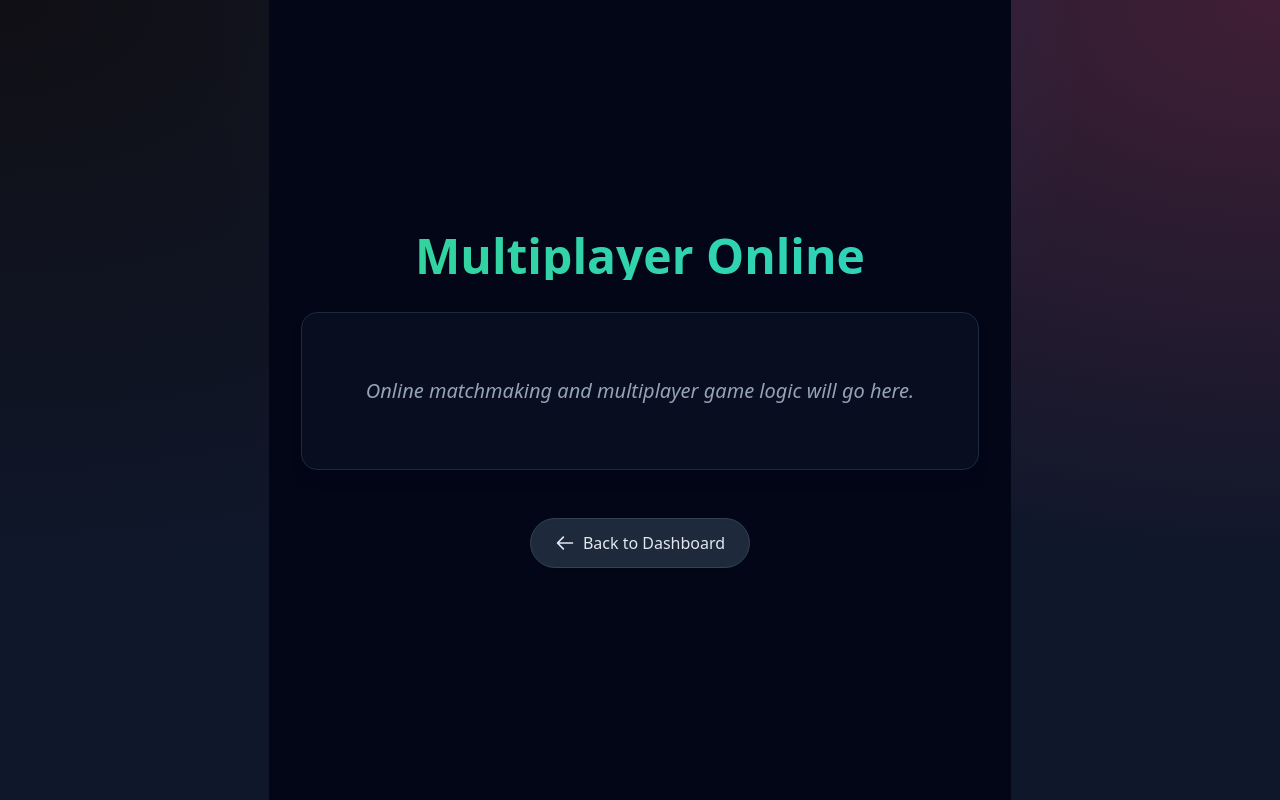
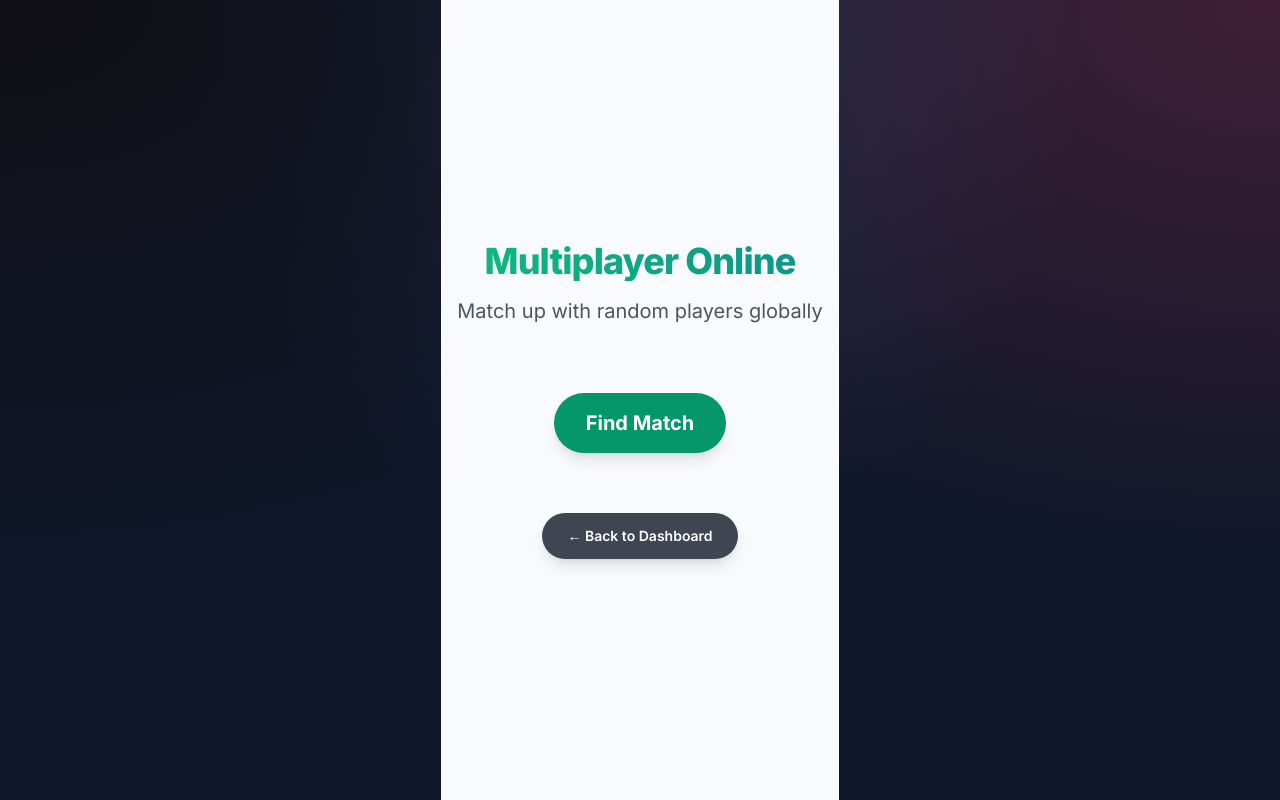
Before and after one commit to aditya0563/Tic_Tac_Toe, a Next.js app: page /online in a window 1280 px wide. Built offline with nearby package versions, Linux system fonts and the light colour scheme.

Commit message:
feat: add matchmaking UI and toggleable layout buttons

```diff
--- a/app/online/page.tsx
+++ b/app/online/page.tsx
@@ -1,27 +1,83 @@
-import Link from 'next/link';
+"use client";
 
-export default function MultiplayerOnline() {
+import { useState, useEffect } from "react";
+import Board, { BoardState } from "../../components/Board";
+import GameLayout from "../../components/GameLayout";
+import MatchmakingScreen, { MatchState } from "../../components/MatchmakingScreen";
+
+export default function OnlineMultiplayer() {
+  const [matchState, setMatchState] = useState<MatchState>("idle");
+  const [board, setBoard] = useState<BoardState>(Array(9).fill(null));
+
+  // For the UI demo, we'll pretend you are 'X' and it's your turn
+  const [isMyTurn, setIsMyTurn] = useState<boolean>(true);
+  const playerSymbol = "X";
+
+  const handleSquareClick = (index: number) => {
+    if (board[index] || !isMyTurn) return;
+
+    const newBoard = [...board];
+    newBoard[index] = playerSymbol;
+    setBoard(newBoard);
+    setIsMyTurn(false);
+  };
+
+  const leaveMatch = () => {
+    setBoard(Array(9).fill(null));
+    setMatchState("idle");
+    setIsMyTurn(true);
+  };
+
+  // Simulate waiting for a server connection when searching
+  useEffect(() => {
+    if (matchState === "searching") {
+      const timer = setTimeout(() => {
+        setMatchState("playing");
+      }, 2000);
+
+      // Cleanup function ensures if user clicks "Cancel", the timer stops
+      return () => clearTimeout(timer);
+    }
+  }, [matchState]);
+
+  // 1. Show the Matchmaking Screen if not currently playing
+  if (matchState !== "playing") {
+    return (
+      <MatchmakingScreen
+        matchState={matchState}
+        onStartSearch={() => setMatchState("searching")}
+        onCancelSearch={() => setMatchState("idle")}
+      />
+    );
+  }
+
+  // 2. Show the Active Online Game Board
   return (
-    <div className="min-h-screen bg-slate-950 flex flex-col items-center justify-center p-8 text-slate-100 font-sans">
-      <div className="max-w-3xl w-full text-center">
-        <h1 className="text-4xl md:text-5xl font-bold text-transparent bg-clip-text bg-gradient-to-r from-emerald-400 to-teal-400 mb-8">
-          Multiplayer Online
-        </h1>
+    <div className="relative h-full w-full">
+      {/* Leave Match Button */}
+      <div className="absolute left-4 top-4 z-50">
+        <button
+          onClick={leaveMatch}
+          className="text-sm font-medium text-gray-500 transition-colors hover:text-red-500 dark:text-gray-400 dark:hover:text-red-400"
+        >
+          &larr; Leave Match
+        </button>
+      </div>
 
-        <div className="bg-slate-900/50 border border-slate-800 rounded-2xl p-16 mb-12 shadow-lg backdrop-blur-sm">
-          <p className="text-xl text-slate-400 italic">Online matchmaking and multiplayer game logic will go here.</p>
-        </div>
-
-        <Link
-          href="/"
-          className="inline-flex items-center justify-center px-6 py-3 rounded-full bg-slate-800 text-slate-200 hover:bg-slate-700 hover:text-white transition-all duration-200 border border-slate-700 hover:border-slate-600 shadow-sm"
-        >
-          <svg className="w-5 h-5 mr-2" fill="none" stroke="currentColor" viewBox="0 0 24 24" xmlns="http://www.w3.org/2000/svg">
-            <path strokeLinecap="round" strokeLinejoin="round" strokeWidth="2" d="M10 19l-7-7m0 0l7-7m-7 7h18"></path>
-          </svg>
-          Back to Dashboard
-        </Link>
-      </div>
+      <GameLayout
+        title="Online Match"
+        turnText={isMyTurn ? "Your Turn (X)" : "Waiting for Opponent..."}
+        onReset={leaveMatch}
+        hideRestart={true} // Add this line
+        hideBack={true}    // Add this line
+      >
+        <Board
+          board={board}
+          onSquareClick={handleSquareClick}
+          size={3}
+          disabled={!isMyTurn}
+        />
+      </GameLayout>
     </div>
   );
 }
--- a/app/page.tsx
+++ b/app/page.tsx
@@ -41,7 +41,7 @@ export default function Home() {
 
         {/* Multiplayer Online */}
         <Link
-          href="/multiplayer"
+          href="/online"
           className="group relative flex flex-col justify-between overflow-hidden rounded-2xl bg-white p-8 shadow-md transition-all duration-300 hover:shadow-xl hover:-translate-y-1 dark:bg-gray-800 dark:hover:bg-gray-700 border border-gray-100 dark:border-gray-700"
         >
           <h2 className="mb-3 text-2xl font-bold text-gray-900 dark:text-gray-100 transition-colors group-hover:text-emerald-500">
--- a/components/GameLayout.tsx
+++ b/components/GameLayout.tsx
@@ -7,9 +7,18 @@ interface GameLayoutProps {
   turnText: string;
   onReset: () => void;
   children: ReactNode;
+  hideRestart?: boolean; // Optional flag to hide the restart button
+  hideBack?: boolean;    // Optional flag to hide the dashboard button
 }
 
-export default function GameLayout({ title, turnText, onReset, children }: GameLayoutProps) {
+export default function GameLayout({
+  title,
+  turnText,
+  onReset,
+  children,
+  hideRestart = false,
+  hideBack = false
+}: GameLayoutProps) {
   return (
     <main className="flex min-h-screen flex-col items-center justify-center bg-gray-50 p-4 dark:bg-gray-950">
       <div className="mb-8 text-center">
@@ -22,14 +31,13 @@ export default function GameLayout({ title, turnText, onReset, children }: GameL
       </div>
 
       <div className="mb-8">
-        {/* Your grid component renders here */}
         {children}
       </div>
 
-      {/* Button Controls Container */}
+      {/* Conditionally render the buttons based on the new props */}
       <div className="flex flex-col items-center gap-5 mt-2">
-        <RestartButton onReset={onReset} />
-        <BackToDashboard />
+        {!hideRestart && <RestartButton onReset={onReset} />}
+        {!hideBack && <BackToDashboard />}
       </div>
     </main>
   );
--- /dev/null
+++ b/components/MatchmakingScreen.tsx
@@ -0,0 +1,55 @@
+"use client";
+
+import BackToDashboard from "./BackToDashboard";
+
+// We export this type so we can use it in the main page too
+export type MatchState = "idle" | "searching" | "playing";
+
+interface MatchmakingScreenProps {
+  matchState: MatchState;
+  onStartSearch: () => void;
+  onCancelSearch: () => void;
+}
+
+export default function MatchmakingScreen({
+  matchState,
+  onStartSearch,
+  onCancelSearch
+}: MatchmakingScreenProps) {
+  return (
+    <main className="flex min-h-screen flex-col items-center justify-center bg-gray-50 p-4 dark:bg-gray-950">
+      <div className="mb-12 text-center">
+        <h1 className="mb-4 text-4xl font-extrabold tracking-tight text-transparent bg-clip-text bg-gradient-to-r from-emerald-500 to-teal-600">
+          Multiplayer Online
+        </h1>
+        <p className="text-xl text-gray-600 dark:text-gray-400">
+          {matchState === "searching" ? "Looking for an opponent..." : "Match up with random players globally"}
+        </p>
+      </div>
+
+      <div className="mb-10 min-h-[100px] flex flex-col items-center justify-center">
+        {matchState === "idle" ? (
+          <button
+            onClick={onStartSearch}
+            className="rounded-full bg-emerald-600 px-8 py-4 text-xl font-bold text-white shadow-lg transition-all hover:scale-105 hover:bg-emerald-700 hover:shadow-xl"
+          >
+            Find Match
+          </button>
+        ) : (
+          <div className="flex flex-col items-center gap-6">
+            {/* Tailwind Loading Spinner */}
+            <div className="h-12 w-12 animate-spin rounded-full border-4 border-emerald-500 border-t-transparent"></div>
+            <button
+              onClick={onCancelSearch}
+              className="text-sm font-medium text-gray-500 hover:text-gray-900 dark:text-gray-400 dark:hover:text-white transition-colors"
+            >
+              Cancel Search
+            </button>
+          </div>
+        )}
+      </div>
+
+      <BackToDashboard />
+    </main>
+  );
+}
```
